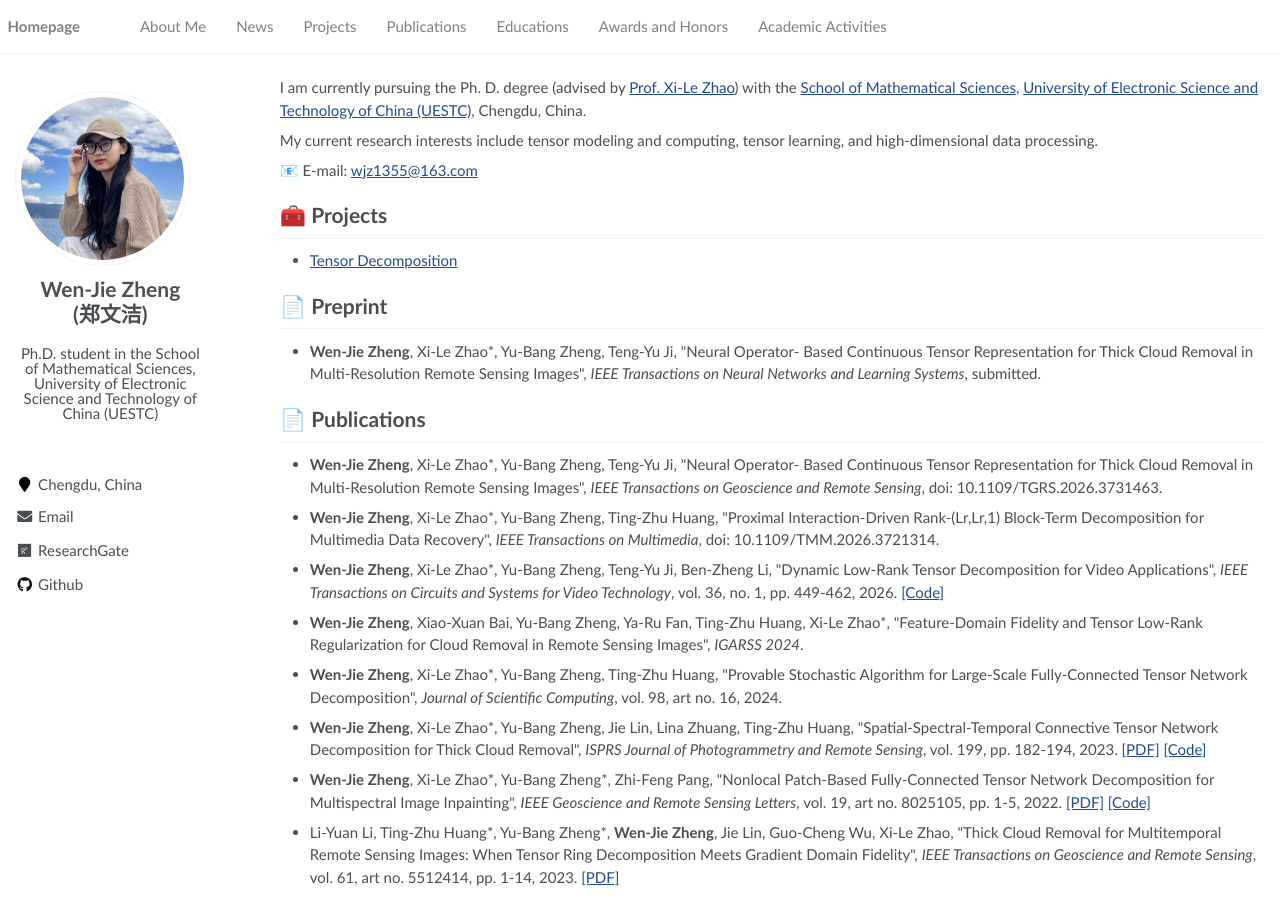
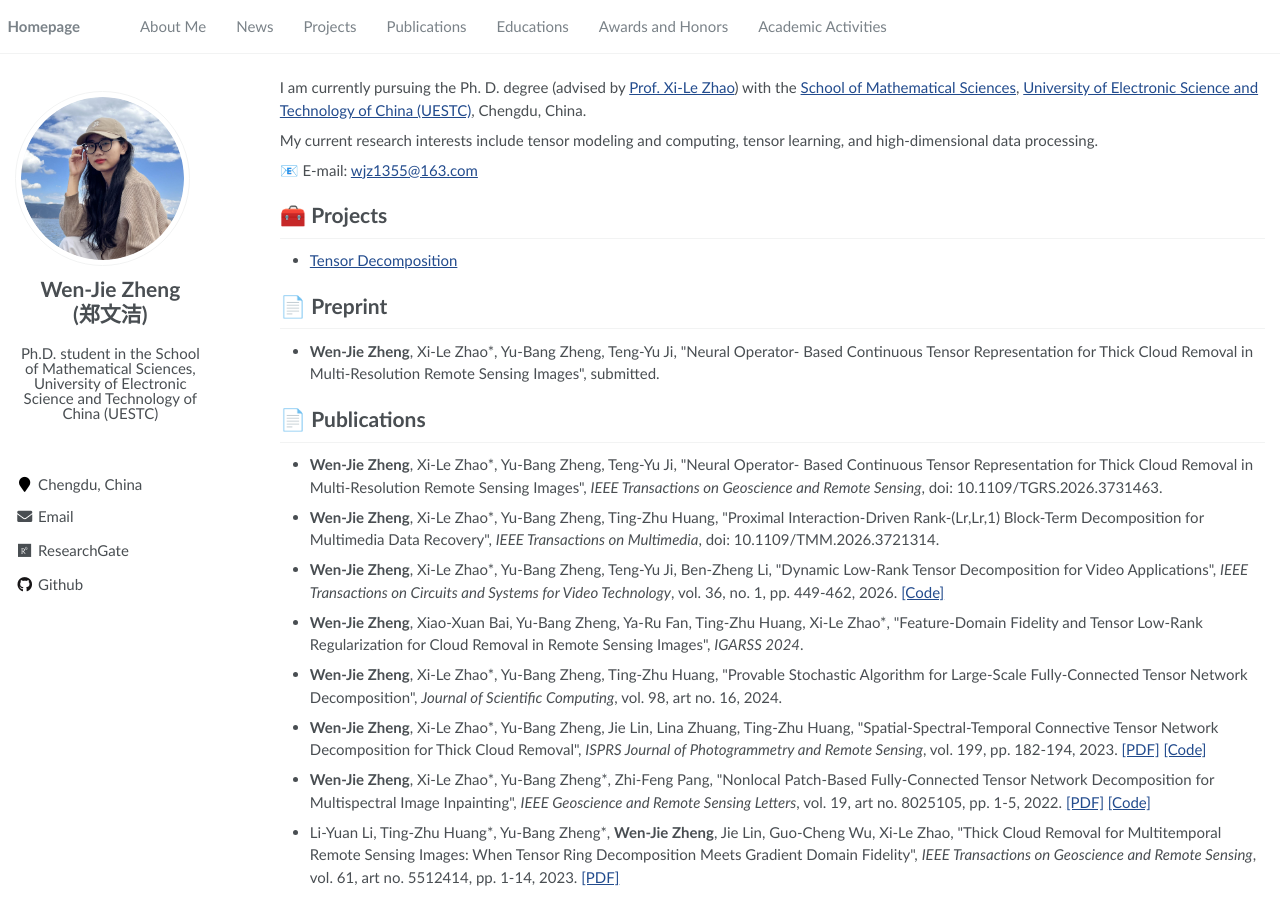
Before and after one commit to wjz1355/wjz1355.github.io, a Jekyll site: the page built from pages/about.md, in a window 1280 px wide and 900 px high. Built offline with Jekyll 4.4.1, drawn with Linux system fonts in a browser that asks for light colours; a script that is not in the unit is left out.

Commit message:
Update about.md

```diff
--- a/pages/about.md
+++ b/pages/about.md
@@ -30,7 +30,7 @@ My current research interests include tensor modeling and computing, tensor lear
 
 # 📄 Preprint
 
-- **Wen-Jie Zheng**, Xi-Le Zhao\*, Yu-Bang Zheng, Teng-Yu Ji, \"Neural Operator- Based Continuous Tensor Representation for Thick Cloud Removal in Multi-Resolution Remote Sensing Images\", _IEEE Transactions on Neural Networks and Learning Systems_, submitted.
+- **Wen-Jie Zheng**, Xi-Le Zhao\*, Yu-Bang Zheng, Teng-Yu Ji, \"Neural Operator- Based Continuous Tensor Representation for Thick Cloud Removal in Multi-Resolution Remote Sensing Images\", submitted.
 
 # 📄 Publications
 
```
